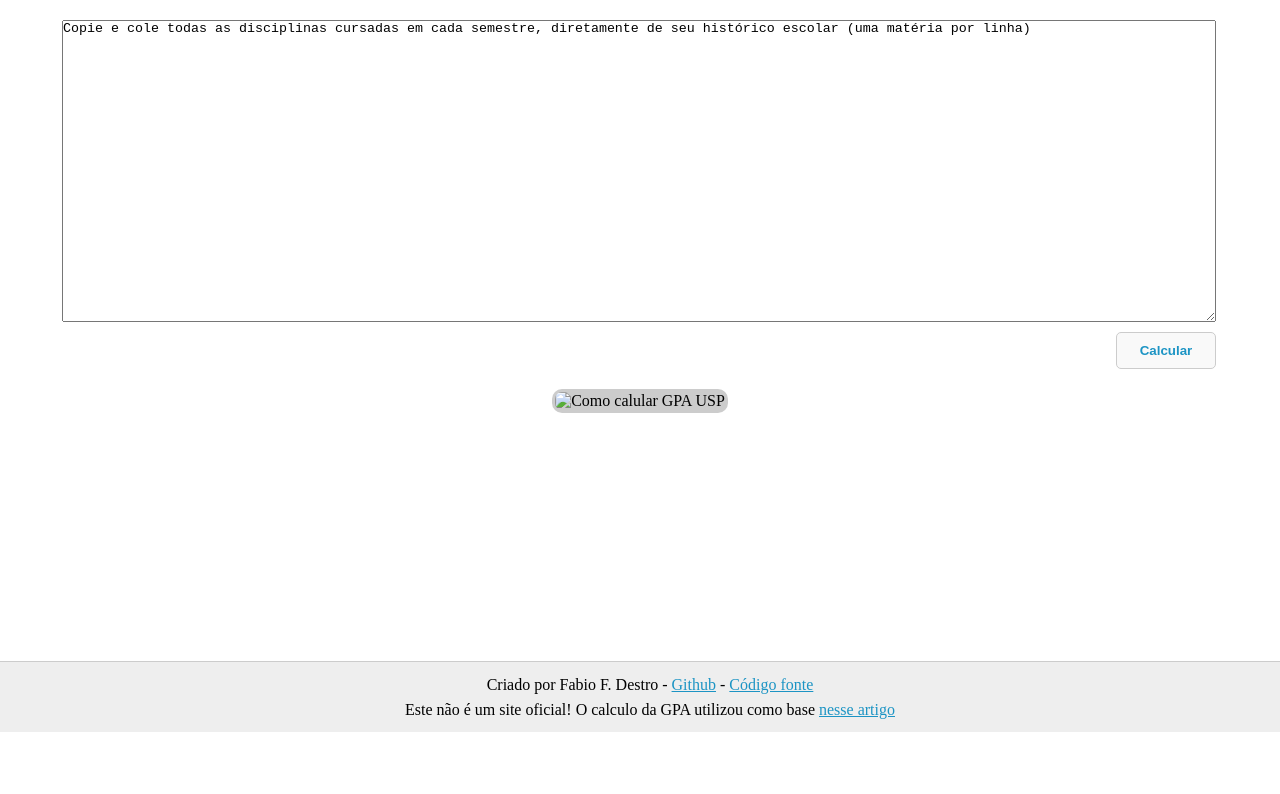
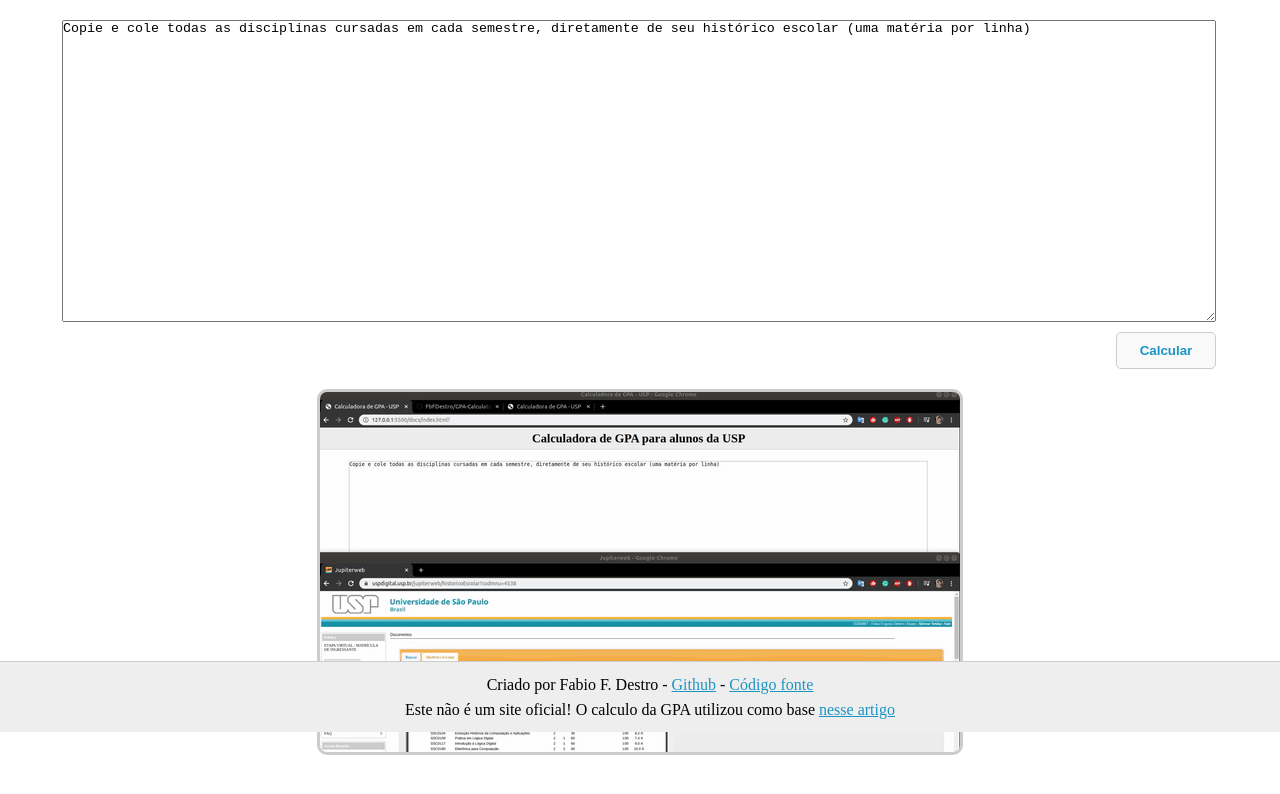
Before and after one commit to FbFDestro/GPA-Calculator-USP, a plain HTML site: page docs/index.html in a window 1280 px wide. Shown: the part 68-862 px from the top of the page. Before the commit the page ends 800 px from the top, so only its background shows below. Drawn offline with Linux system fonts and the light colour scheme; the site is published under a folder, as on GitHub Pages, so addresses that start at the root find nothing.

Commit message:
gif link fix

```diff
--- a/docs/index.html
+++ b/docs/index.html
@@ -22,7 +22,7 @@ Copie e cole todas as disciplinas cursadas em cada semestre, diretamente de seu
       </div>
 
       <div id="imgComoCalcular">
-        <img src="/como_calcular_GPA_USP.gif" alt="Como calular GPA USP" />
+        <img src="../como_calcular_GPA_USP.gif" alt="Como calular GPA USP" />
       </div>
     </main>
 
```
